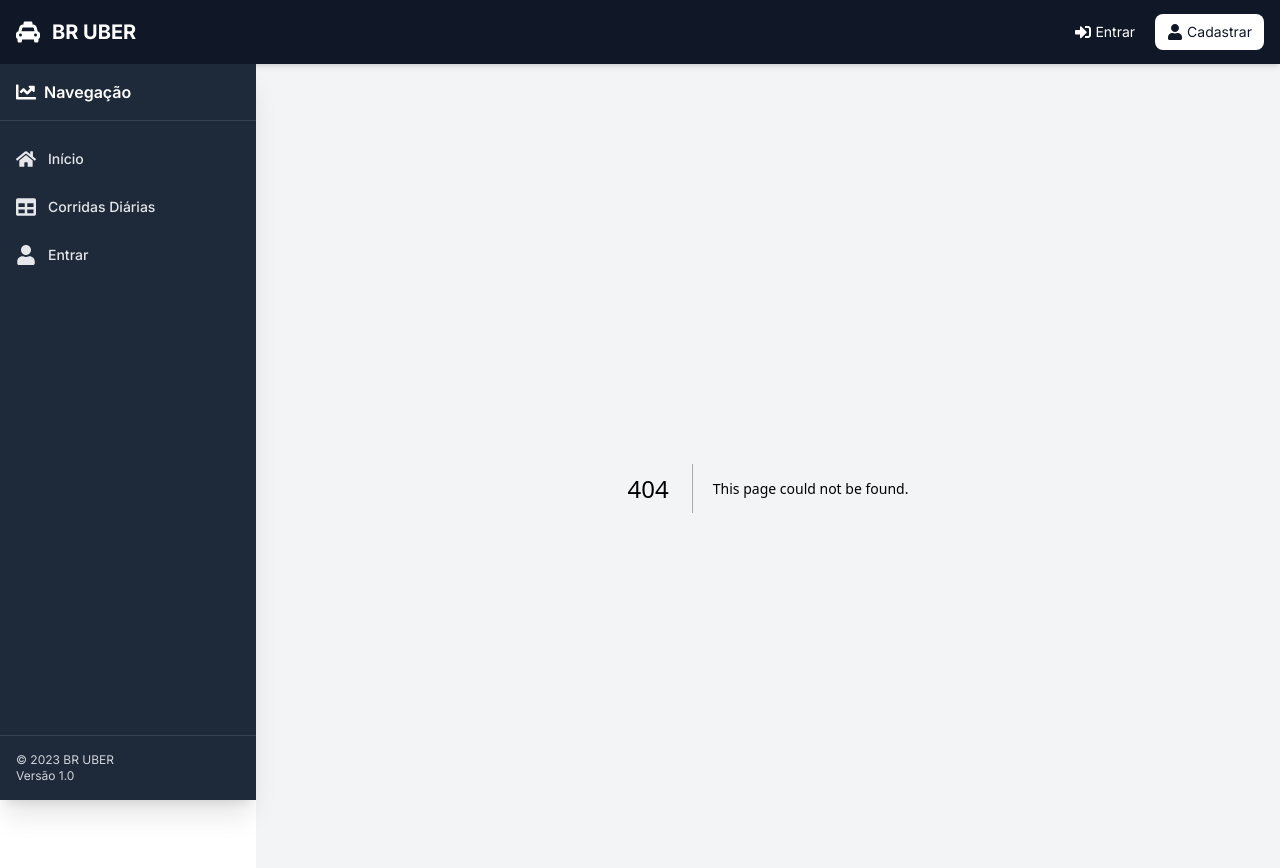
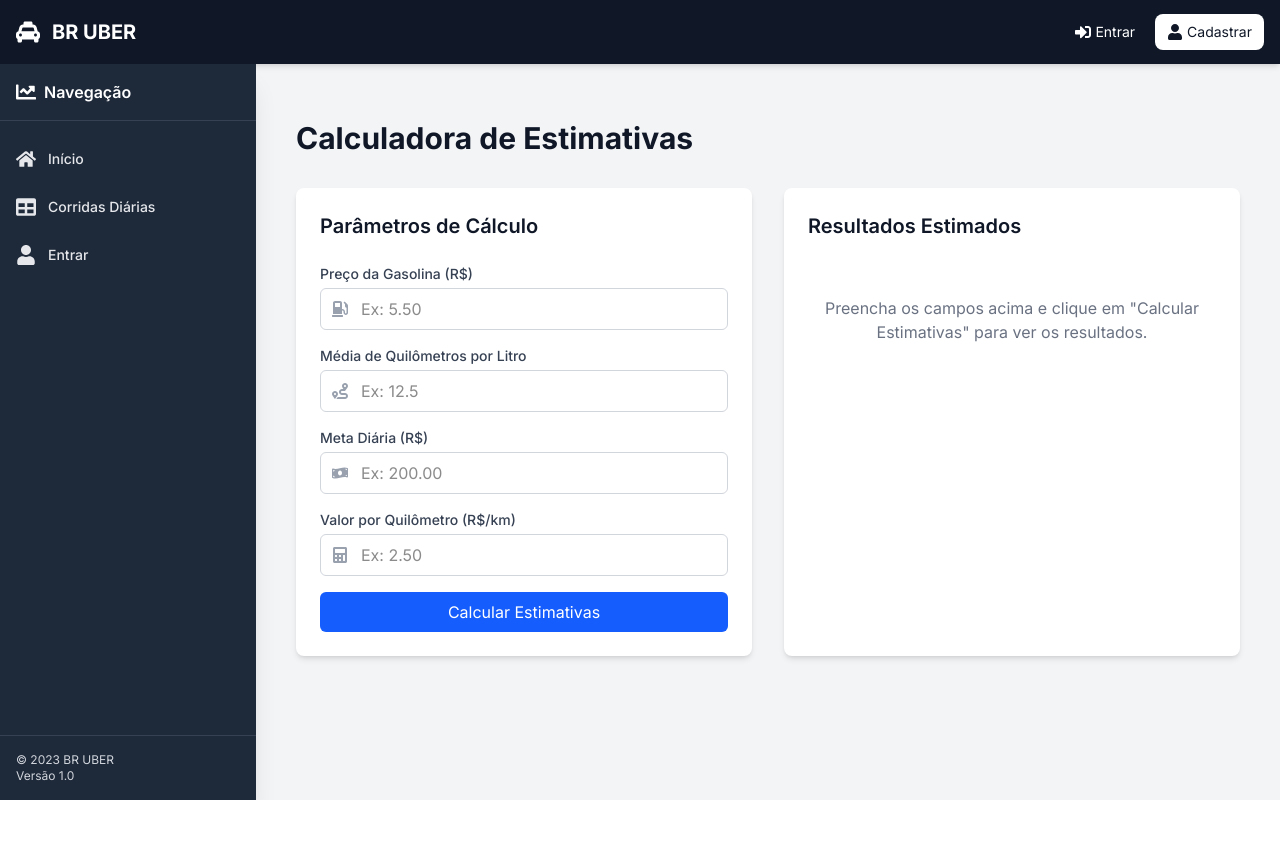
Before and after one commit to Brunoreis57/Ubertracker, a Next.js app: page /calculadora in a window 1280 px wide. Before the commit this address had no page. Shown: the top 868 px of the page. After the commit the page ends 800 px from the top, so only its background shows below. Built offline with nearby package versions, Linux system fonts and the light colour scheme.

Commit message:
Adicionada nova página de Calculadora para estimativas de corridas

```diff
--- /dev/null
+++ b/app/calculadora/page.tsx
@@ -0,0 +1,197 @@
+'use client';
+
+import { useState } from 'react';
+import { FaGasPump, FaRoute, FaMoneyBillWave, FaCalculator } from 'react-icons/fa';
+
+const CalculadoraPage = () => {
+  const [precoGasolina, setPrecoGasolina] = useState<string>('');
+  const [mediaKmLitro, setMediaKmLitro] = useState<string>('');
+  const [metaDiaria, setMetaDiaria] = useState<string>('');
+  const [valorPorKm, setValorPorKm] = useState<string>('');
+  const [resultados, setResultados] = useState<{
+    kmNecessarios: number;
+    litrosNecessarios: number;
+    custoGasolina: number;
+    corridasNecessarias: number;
+    ganhoBruto: number;
+    ganhoLiquido: number;
+  } | null>(null);
+
+  const calcularEstimativas = () => {
+    const precoGas = parseFloat(precoGasolina);
+    const kmL = parseFloat(mediaKmLitro);
+    const meta = parseFloat(metaDiaria);
+    const valorKm = parseFloat(valorPorKm);
+
+    if (isNaN(precoGas) || isNaN(kmL) || isNaN(meta) || isNaN(valorKm)) {
+      return;
+    }
+
+    // Cálculos
+    const kmNecessarios = meta / valorKm;
+    const litrosNecessarios = kmNecessarios / kmL;
+    const custoGasolina = litrosNecessarios * precoGas;
+    const corridasNecessarias = Math.ceil(kmNecessarios / 10); // Estimativa de 10km por corrida
+    const ganhoBruto = kmNecessarios * valorKm;
+    const ganhoLiquido = ganhoBruto - custoGasolina;
+
+    setResultados({
+      kmNecessarios,
+      litrosNecessarios,
+      custoGasolina,
+      corridasNecessarias,
+      ganhoBruto,
+      ganhoLiquido
+    });
+  };
+
+  const formatarDinheiro = (valor: number) => {
+    return valor.toLocaleString('pt-BR', {
+      style: 'currency',
+      currency: 'BRL'
+    });
+  };
+
+  return (
+    <div className="container mx-auto px-4 py-8">
+      <h1 className="text-3xl font-bold text-gray-900 mb-8">Calculadora de Estimativas</h1>
+
+      <div className="grid grid-cols-1 md:grid-cols-2 gap-8">
+        {/* Formulário de Entrada */}
+        <div className="bg-white rounded-lg shadow-md p-6">
+          <h2 className="text-xl font-semibold text-gray-900 mb-6">Parâmetros de Cálculo</h2>
+
+          <div className="space-y-4">
+            <div>
+              <label className="block text-sm font-medium text-gray-700 mb-1">
+                Preço da Gasolina (R$)
+              </label>
+              <div className="relative">
+                <div className="absolute inset-y-0 left-0 pl-3 flex items-center pointer-events-none">
+                  <FaGasPump className="text-gray-400" />
+                </div>
+                <input
+                  type="number"
+                  step="0.01"
+                  value={precoGasolina}
+                  onChange={(e) => setPrecoGasolina(e.target.value)}
+                  className="block w-full pl-10 pr-3 py-2 border border-gray-300 rounded-md focus:outline-none focus:ring-2 focus:ring-blue-500"
+                  placeholder="Ex: 5.50"
+                />
+              </div>
+            </div>
+
+            <div>
+              <label className="block text-sm font-medium text-gray-700 mb-1">
+                Média de Quilômetros por Litro
+              </label>
+              <div className="relative">
+                <div className="absolute inset-y-0 left-0 pl-3 flex items-center pointer-events-none">
+                  <FaRoute className="text-gray-400" />
+                </div>
+                <input
+                  type="number"
+                  step="0.1"
+                  value={mediaKmLitro}
+                  onChange={(e) => setMediaKmLitro(e.target.value)}
+                  className="block w-full pl-10 pr-3 py-2 border border-gray-300 rounded-md focus:outline-none focus:ring-2 focus:ring-blue-500"
+                  placeholder="Ex: 12.5"
+                />
+              </div>
+            </div>
+
+            <div>
+              <label className="block text-sm font-medium text-gray-700 mb-1">
+                Meta Diária (R$)
+              </label>
+              <div className="relative">
+                <div className="absolute inset-y-0 left-0 pl-3 flex items-center pointer-events-none">
+                  <FaMoneyBillWave className="text-gray-400" />
+                </div>
+                <input
+                  type="number"
+                  step="0.01"
+                  value={metaDiaria}
+                  onChange={(e) => setMetaDiaria(e.target.value)}
+                  className="block w-full pl-10 pr-3 py-2 border border-gray-300 rounded-md focus:outline-none focus:ring-2 focus:ring-blue-500"
+                  placeholder="Ex: 200.00"
+                />
+              </div>
+            </div>
+
+            <div>
+              <label className="block text-sm font-medium text-gray-700 mb-1">
+                Valor por Quilômetro (R$/km)
+              </label>
+              <div className="relative">
+                <div className="absolute inset-y-0 left-0 pl-3 flex items-center pointer-events-none">
+                  <FaCalculator className="text-gray-400" />
+                </div>
+                <input
+                  type="number"
+                  step="0.01"
+                  value={valorPorKm}
+                  onChange={(e) => setValorPorKm(e.target.value)}
+                  className="block w-full pl-10 pr-3 py-2 border border-gray-300 rounded-md focus:outline-none focus:ring-2 focus:ring-blue-500"
+                  placeholder="Ex: 2.50"
+                />
+              </div>
+            </div>
+
+            <button
+              onClick={calcularEstimativas}
+              className="w-full bg-blue-600 text-white py-2 px-4 rounded-md hover:bg-blue-700 focus:outline-none focus:ring-2 focus:ring-blue-500 focus:ring-offset-2 transition-colors"
+            >
+              Calcular Estimativas
+            </button>
+          </div>
+        </div>
+
+        {/* Resultados */}
+        <div className="bg-white rounded-lg shadow-md p-6">
+          <h2 className="text-xl font-semibold text-gray-900 mb-6">Resultados Estimados</h2>
+
+          {resultados ? (
+            <div className="space-y-4">
+              <div className="bg-gray-50 p-4 rounded-lg">
+                <h3 className="text-lg font-medium text-gray-900 mb-2">Distância e Combustível</h3>
+                <div className="space-y-2">
+                  <p className="text-gray-700">
+                    Quilômetros necessários: <span className="font-semibold">{resultados.kmNecessarios.toFixed(1)} km</span>
+                  </p>
+                  <p className="text-gray-700">
+                    Litros de gasolina: <span className="font-semibold">{resultados.litrosNecessarios.toFixed(1)} L</span>
+                  </p>
+                  <p className="text-gray-700">
+                    Custo com gasolina: <span className="font-semibold text-red-600">{formatarDinheiro(resultados.custoGasolina)}</span>
+                  </p>
+                </div>
+              </div>
+
+              <div className="bg-gray-50 p-4 rounded-lg">
+                <h3 className="text-lg font-medium text-gray-900 mb-2">Corridas e Ganhos</h3>
+                <div className="space-y-2">
+                  <p className="text-gray-700">
+                    Corridas necessárias: <span className="font-semibold">{resultados.corridasNecessarias}</span>
+                  </p>
+                  <p className="text-gray-700">
+                    Ganho bruto: <span className="font-semibold text-green-600">{formatarDinheiro(resultados.ganhoBruto)}</span>
+                  </p>
+                  <p className="text-gray-700">
+                    Ganho líquido: <span className="font-semibold text-green-600">{formatarDinheiro(resultados.ganhoLiquido)}</span>
+                  </p>
+                </div>
+              </div>
+            </div>
+          ) : (
+            <div className="text-center text-gray-500 py-8">
+              <p>Preencha os campos acima e clique em "Calcular Estimativas" para ver os resultados.</p>
+            </div>
+          )}
+        </div>
+      </div>
+    </div>
+  );
+};
+
+export default CalculadoraPage;
```
